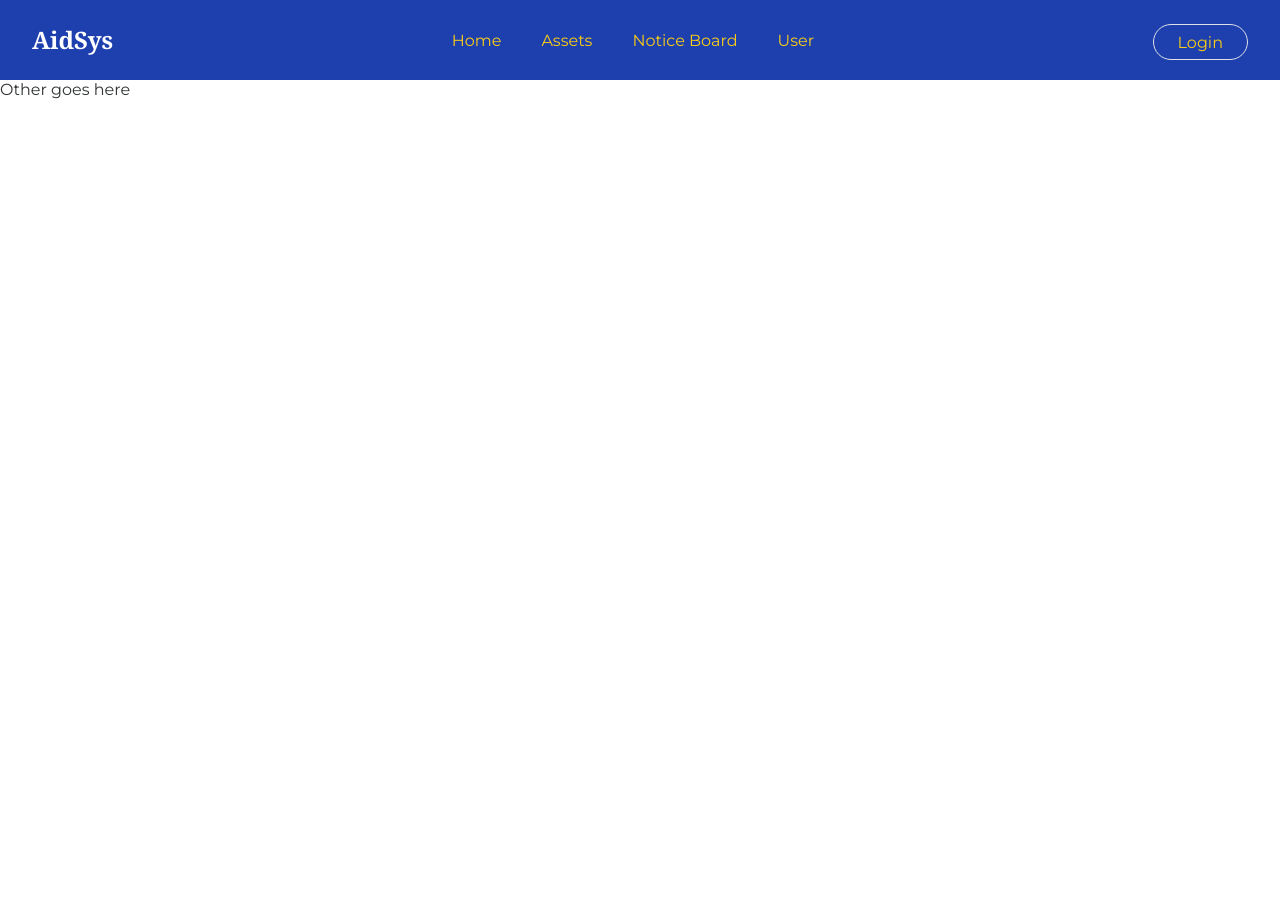
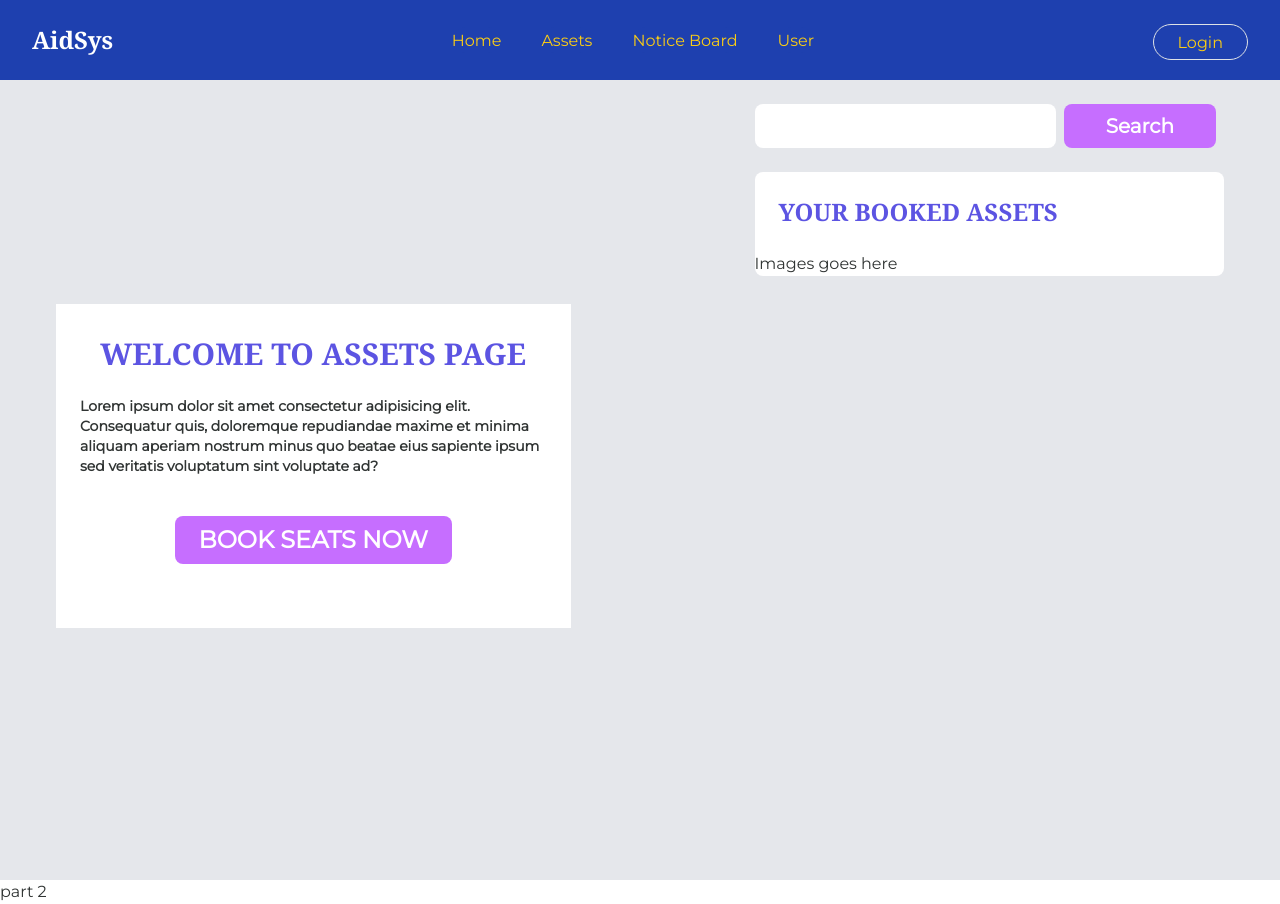
Before and after one commit to SusheelThapa/AidSys-Front-End, a React (Create React App) app: page /assets in a window 1280 px wide. Before the commit the page ends 800 px from the top, so only its background shows below. Built offline with nearby package versions, Linux system fonts and the light colour scheme; no server answers.

Commit message:
created template for first page of assets

```diff
--- a/src/components/Assets.jsx
+++ b/src/components/Assets.jsx
@@ -12,7 +12,39 @@ const Asset = () => {
   return (
     <div>
       <Header />
-      <h1>Other goes here</h1>
+      {/* global container */}
+      <div className="h-screen bg-gray-200">
+      {/* page one */}
+        <div className="flex space-x-6 xl:space-x-32">
+        {/* left container */}
+          <div className="flex mt-56 pt-8 pb-16 flex-col items-center bg-white w-1/2 xl:mx-14">
+            <h1 className="text-3xl font-bold font-serif text-assets-100">
+              WELCOME TO ASSETS PAGE
+            </h1>
+            <p className="text-left mx-4 text-sm font-bold mt-6 mb-10">
+              Lorem ipsum dolor sit amet consectetur adipisicing elit.
+              Consequatur quis, doloremque repudiandae maxime et minima aliquam
+              aperiam nostrum minus quo beatae eius sapiente ipsum sed veritatis
+              voluptatum sint voluptate ad?
+            </p>
+            <button className="bg-assets-200 text-white font-bold text-2xl py-2 px-4 rounded-lg hover:bg-indigo-500 duration-200">BOOK SEATS NOW</button>
+          </div>
+          {/* right container */}
+          <div className="w-1/2 pr-4 xl:pr-14">
+            <div className="flex  mt-4">
+              <input className="focus:outline-none rounded-lg w-2/3" type="text" name="" id="" />
+              <button className="w-1/3 bg-assets-200 mx-2 px-4 py-2 text-white font-bold text-xl rounded-lg hover:bg-indigo-500 duration-200">Search</button>
+            </div>
+            <div className=" bg-white mt-4 rounded-lg">
+              <h1 className="p-4 text-assets-100 text-2xl font-serif font-bold">YOUR BOOKED ASSETS</h1>
+              <p>Images goes here</p>
+            </div>
+          </div>
+        </div>
+      </div>
+      <div>
+        part 2
+      </div>
     </div>
   );
 };
```
